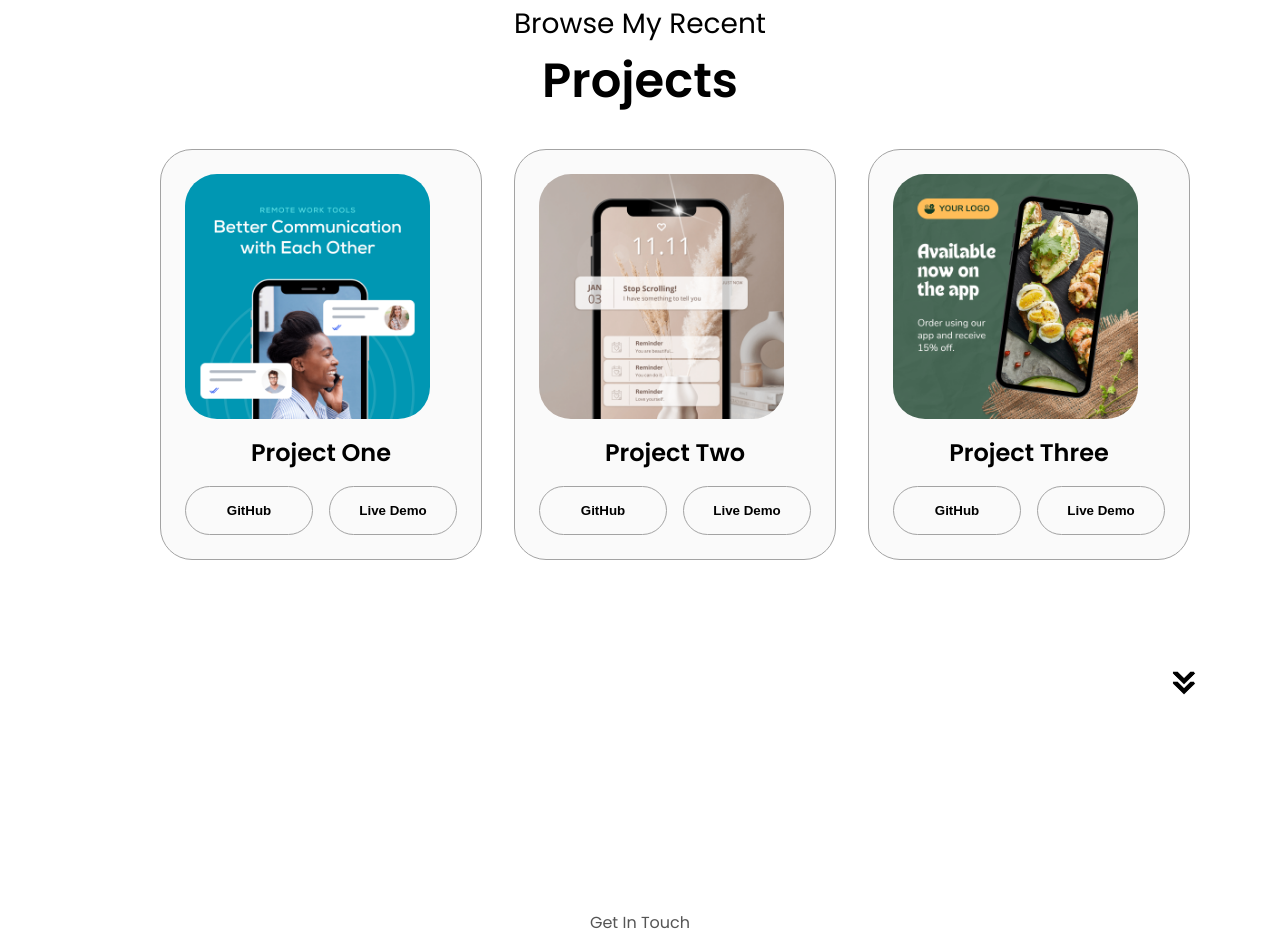
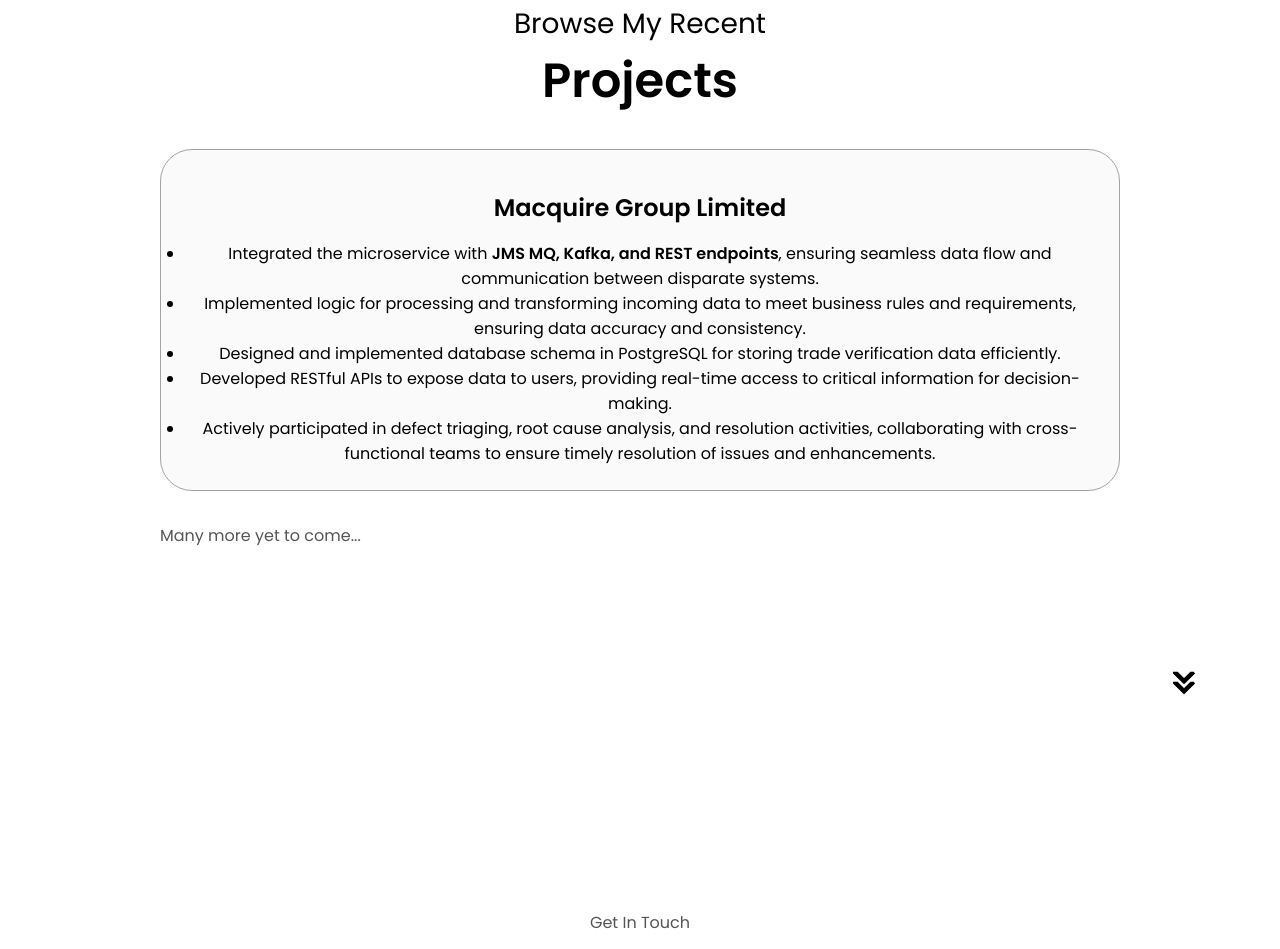
Before and after one commit to aman868987/Portfolio, a plain HTML site: page index.html in a window 1280 px wide. Shown: the part 2341-3290 px from the top of the page. Drawn offline with Linux system fonts and the light colour scheme.

Commit message:
Update index.html

```diff
--- a/index.html
+++ b/index.html
@@ -234,36 +234,32 @@
       alt=""
     />
     </section>
-    <section id="projects">
+<section id="projects">
       <p class="section_text_p1">Browse My Recent</p>
       <h1 class="title">Projects</h1>
       <div class="experience-details-container">
         <div class="about-containers">
           <div class="details-container color-container">
             <div class="article-container">
-              <img
+              <!-- <img
                 class="project-img"
                 src="./assets/project-1.png"
                 alt="project-1"
-              />
+              /> -->
             </div>
-            <h2 class="experience-sub-title project-title">Project One</h2>
-            <div class="btn-container">
-              <button
-                class="btn btn-color-2 project-btn"
-                onclick="location.href='https://github.com/';"
-              >
-                GitHub
-              </button>
-              <button
-                class="btn btn-color-2 project-btn"
-                onclick="location.href='https://linkedin.com/';"
-              >
-                Live Demo
-              </button>
+            <h2 class="experience-sub-title project-title">Macquire Group Limited</h2>
+            <div>
+              <ul>
+                <li>Integrated the microservice with <b>JMS MQ, Kafka, and REST endpoints</b>, ensuring seamless data flow and communication between disparate systems.</li>
+                <li>Implemented logic for processing and transforming incoming data to meet business rules and requirements, ensuring data accuracy and consistency.</li>
+                <li>Designed and implemented database schema in PostgreSQL for storing trade verification data efficiently.</li>
+                <li>Developed RESTful APIs to expose data to users, providing real-time access to critical information for decision-making.</li>
+                <li>Actively participated in defect triaging, root cause analysis, and resolution activities, collaborating with cross-functional teams to ensure timely resolution of issues and enhancements.</li>
+              </ul>
             </div>
           </div>
-          <div class="details-container color-container">
+
+          <!-- <div class="details-container color-container">
             <div class="article-container">
               <img
                 class="project-img"
@@ -310,8 +306,9 @@
                 Live Demo
               </button>
             </div>
-          </div>
+          </div> -->
         </div>
+        <p>Many more yet to come...</p>
       </div>
       <img
       src="./assets/arrow.png"
```
